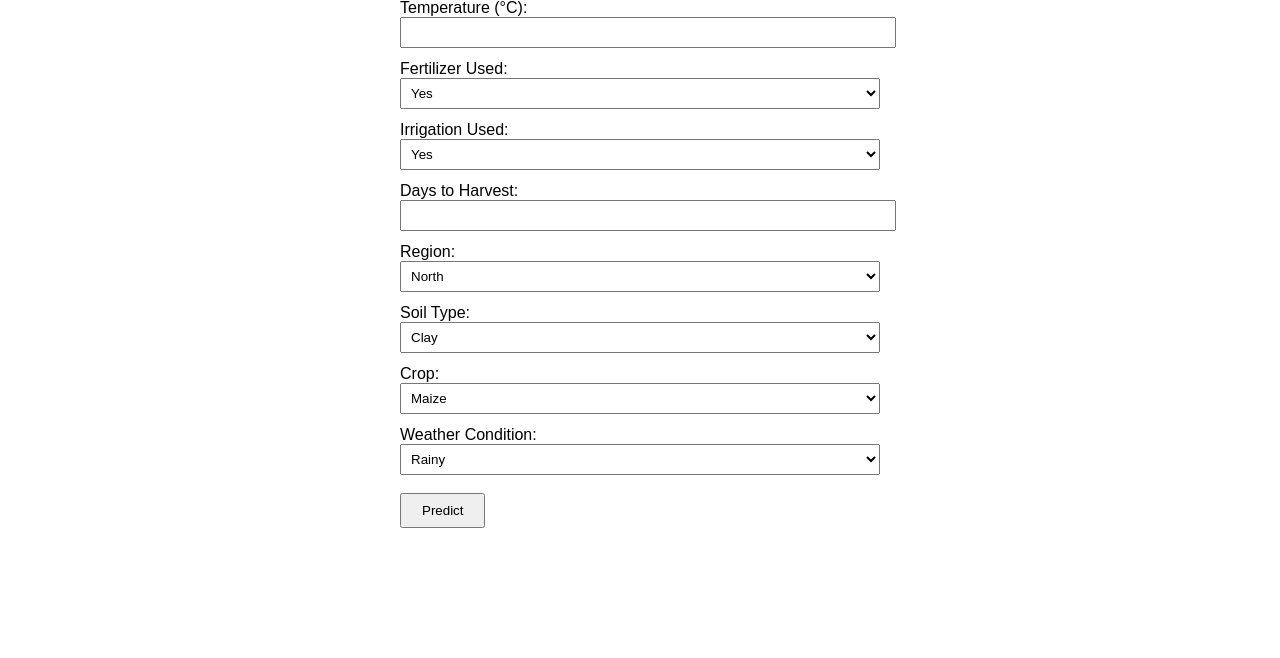
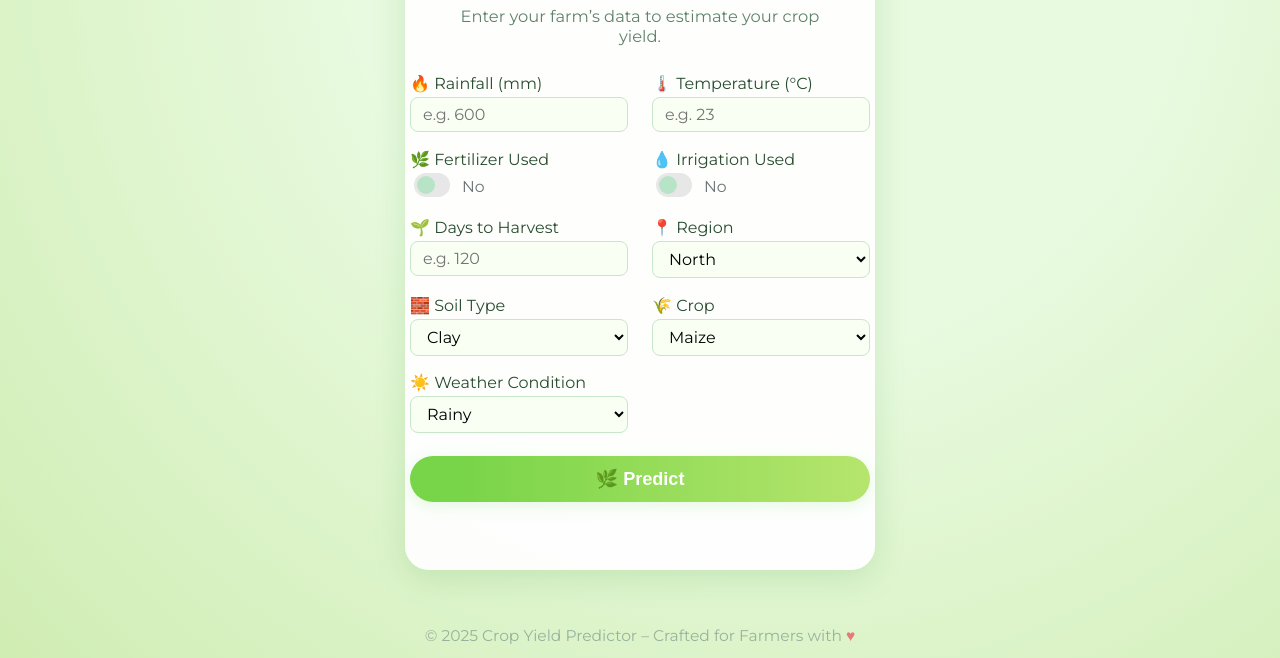
Before and after one commit to AletiAdarsh/Crop-Yeild_predictor, a plain HTML site: page index.html in a window 1280 px wide. Shown: the part 142-800 px from the top of the page. Drawn offline with Linux system fonts and the light colour scheme.

Commit message:
Update index.html

```diff
--- a/index.html
+++ b/index.html
@@ -3,46 +3,223 @@
 <head>
   <meta charset="UTF-8">
   <title>Crop Yield Predictor</title>
+  <meta name="viewport" content="width=device-width, initial-scale=1.0">
+  <link href="https://fonts.googleapis.com/css2?family=Montserrat:wght@600;400&display=swap" rel="stylesheet">
   <style>
-    body { font-family: sans-serif; max-width: 480px; margin: 2em auto; }
-    label { display: block; margin-top: 12px; }
-    select, input { width: 100%; padding: 6px; }
-    button { margin-top: 18px; padding: 8px 20px; }
-    #result { margin-top: 24px; font-weight: bold; }
+    body {
+      margin: 0;
+      min-height: 100vh;
+      background: radial-gradient(circle at 60% 10%, #e8fadf 40%, #d0edb3 100%);
+      font-family: 'Montserrat', sans-serif;
+      display: flex;
+      flex-direction: column;
+      justify-content: center;
+      align-items: center;
+    }
+    .card {
+      background: rgba(255,255,255,0.95);
+      border-radius: 24px;
+      box-shadow: 0 8px 32px 0 rgba(34, 139, 34, 0.15);
+      padding: 2.2rem 2.2rem 1.5rem 2.2rem;
+      max-width: 400px;
+      width: 100%;
+      margin: 48px 0 24px 0;
+      display: flex;
+      flex-direction: column;
+      align-items: center;
+    }
+    .card h2 {
+      margin-top: 0;
+      margin-bottom: 0.2em;
+      color: #24712b;
+      font-size: 2rem;
+      font-weight: 700;
+      display: flex;
+      align-items: center;
+      gap: 0.5em;
+    }
+    .card p {
+      color: #60826b;
+      margin-bottom: 1.7em;
+      font-size: 1.02em;
+      text-align: center;
+      font-weight: 400;
+    }
+    .input-grid {
+      display: grid;
+      grid-template-columns: 1fr 1fr;
+      gap: 1.1em 1.5em;
+      width: 100%;
+      margin-bottom: 1.4em;
+    }
+    .input-group {
+      display: flex;
+      flex-direction: column;
+      position: relative;
+    }
+    .input-group label {
+      font-size: 1em;
+      color: #294d2f;
+      font-weight: 500;
+      margin-bottom: 4px;
+      display: flex;
+      align-items: center;
+      gap: 0.4em;
+    }
+    .input-group input[type="number"], .input-group select {
+      border: 1.2px solid #c8e6c9;
+      border-radius: 8px;
+      padding: 7px 12px;
+      font-size: 1em;
+      font-family: inherit;
+      background: #f9fff3;
+      transition: border 0.2s;
+      outline: none;
+    }
+    .input-group input[type="number"]:focus, .input-group select:focus {
+      border: 1.5px solid #8bc34a;
+      background: #f6fff4;
+    }
+    /* Toggle Switch Styling */
+    .toggle {
+      display: flex;
+      align-items: center;
+      gap: 8px;
+    }
+    .switch {
+      position: relative;
+      display: inline-block;
+      width: 40px;
+      height: 24px;
+    }
+    .switch input {
+      opacity: 0;
+      width: 0;
+      height: 0;
+    }
+    .slider {
+      position: absolute;
+      cursor: pointer;
+      top: 0; left: 0; right: 0; bottom: 0;
+      background-color: #e7e7e7;
+      border-radius: 24px;
+      transition: background 0.2s;
+    }
+    .slider:before {
+      position: absolute;
+      content: "";
+      height: 18px;
+      width: 18px;
+      left: 3px;
+      bottom: 3px;
+      background-color: #b7e4c7;
+      border-radius: 50%;
+      transition: transform 0.2s, background 0.2s;
+    }
+    .switch input:checked + .slider {
+      background-color: #a5d6a7;
+    }
+    .switch input:checked + .slider:before {
+      transform: translateX(16px);
+      background: #43a047;
+    }
+    .toggle span {
+      min-width: 30px;
+      font-size: 0.98em;
+      color: #6a7475;
+      margin-left: 4px;
+    }
+    /* Predict button */
+    .predict-btn {
+      width: 100%;
+      background: linear-gradient(90deg, #78d448 10%, #b6e56d 100%);
+      color: #fff;
+      font-size: 1.13em;
+      font-weight: 700;
+      padding: 12px 0;
+      border: none;
+      border-radius: 999px;
+      cursor: pointer;
+      margin-top: 0.6em;
+      box-shadow: 0 4px 16px 0 #9fe18c3f;
+      transition: transform 0.1s, box-shadow 0.1s;
+      display: flex;
+      align-items: center;
+      justify-content: center;
+      gap: 0.6em;
+    }
+    .predict-btn:active {
+      transform: scale(0.98);
+      box-shadow: 0 1px 8px 0 #98d8843f;
+    }
+    #result {
+      margin-top: 22px;
+      font-size: 1.13em;
+      color: #25722e;
+      min-height: 1.2em;
+      text-align: center;
+    }
+    footer {
+      margin: 32px auto 10px auto;
+      color: #98b29d;
+      font-size: 0.97em;
+      text-align: center;
+    }
+    @media (max-width: 600px) {
+      .card { max-width: 99vw; padding: 1.2em 0.5em; }
+      .input-grid { grid-template-columns: 1fr; }
+      .predict-btn { font-size: 1em; padding: 11px 0; }
+    }
   </style>
 </head>
 <body>
-  <h2>🌾 Crop Yield Predictor</h2>
-  <form id="predict-form">
-    <label>Rainfall (mm):
-      <input type="number" step="any" name="Rainfall_mm" required>
+  <div class="card">
+    <h2>🌱 Crop Yield Predictor</h2>
+    <p>Enter your farm’s data to estimate your crop yield.</p>
+    <form id="predict-form" autocomplete="off">
+      <div class="input-grid">
+        <div class="input-group">
+          <label>🔥 Rainfall (mm)</label>
+          <input type="number" step="any" name="Rainfall_mm" placeholder="e.g. 600" required>
+        </div>
+        <div class="input-group">
+          <label>🌡️ Temperature (°C)</label>
+          <input type="number" step="any" name="Temperature_Celsius" placeholder="e.g. 23" required>
+        </div>
+        <div class="input-group">
+          <label>🌿 Fertilizer Used</label>
+          <div class="toggle">
+            <label class="switch">
+              <input type="checkbox" name="Fertilizer_Used">
+              <span class="slider"></span>
             </label>
-    <label>Temperature (°C):
-      <input type="number" step="any" name="Temperature_Celsius" required>
+            <span id="fertilizer_status">No</span>
+          </div>
+        </div>
+        <div class="input-group">
+          <label>💧 Irrigation Used</label>
+          <div class="toggle">
+            <label class="switch">
+              <input type="checkbox" name="Irrigation_Used">
+              <span class="slider"></span>
             </label>
-    <label>Fertilizer Used:
-      <select name="Fertilizer_Used" required>
-        <option value="1">Yes</option>
-        <option value="0">No</option>
-      </select>
-    </label>
-    <label>Irrigation Used:
-      <select name="Irrigation_Used" required>
-        <option value="1">Yes</option>
-        <option value="0">No</option>
-      </select>
-    </label>
-    <label>Days to Harvest:
-      <input type="number" step="1" name="Days_to_Harvest" required>
-    </label>
-    <label>Region:
+            <span id="irrigation_status">No</span>
+          </div>
+        </div>
+        <div class="input-group">
+          <label>🌱 Days to Harvest</label>
+          <input type="number" step="1" name="Days_to_Harvest" placeholder="e.g. 120" required>
+        </div>
+        <div class="input-group">
+          <label>📍 Region</label>
           <select name="Region" required>
             <option value="North">North</option>
             <option value="South">South</option>
             <option value="West">West</option>
           </select>
-    </label>
-    <label>Soil Type:
+        </div>
+        <div class="input-group">
+          <label>🧱 Soil Type</label>
           <select name="Soil_Type" required>
             <option value="Clay">Clay</option>
             <option value="Loam">Loam</option>
@@ -50,8 +227,9 @@
             <option value="Sandy">Sandy</option>
             <option value="Silt">Silt</option>
           </select>
-    </label>
-    <label>Crop:
+        </div>
+        <div class="input-group">
+          <label>🌾 Crop</label>
           <select name="Crop" required>
             <option value="Maize">Maize</option>
             <option value="Cotton">Cotton</option>
@@ -59,16 +237,22 @@
             <option value="Soybean">Soybean</option>
             <option value="Wheat">Wheat</option>
           </select>
-    </label>
-    <label>Weather Condition:
+        </div>
+        <div class="input-group">
+          <label>☀️ Weather Condition</label>
           <select name="Weather_Condition" required>
             <option value="Rainy">Rainy</option>
             <option value="Sunny">Sunny</option>
           </select>
-    </label>
-    <button type="submit">Predict</button>
+        </div>
+      </div>
+      <button type="submit" class="predict-btn">🌿 Predict</button>
+      <div id="result"></div>
     </form>
-  <div id="result"></div>
+  </div>
+  <footer>
+    © 2025 Crop Yield Predictor – Crafted for Farmers with <span style="color:#e67a7a;">♥</span>
+  </footer>
   <script>
     const API_URL = "https://multi-model-api.onrender.com/predict/crop";
     const regionFields = ["Region_North", "Region_South", "Region_West"];
@@ -76,6 +260,15 @@
     const cropFields = ["Crop_Cotton", "Crop_Maize", "Crop_Rice", "Crop_Soybean", "Crop_Wheat"];
     const weatherFields = ["Weather_Condition_Rainy", "Weather_Condition_Sunny"];
 
+    // Update toggle text
+    document.querySelector('input[name="Fertilizer_Used"]').addEventListener('change', function() {
+      document.getElementById('fertilizer_status').innerText = this.checked ? 'Yes' : 'No';
+    });
+    document.querySelector('input[name="Irrigation_Used"]').addEventListener('change', function() {
+      document.getElementById('irrigation_status').innerText = this.checked ? 'Yes' : 'No';
+    });
+
+    // Prediction logic
     const form = document.getElementById('predict-form');
     const resultDiv = document.getElementById('result');
 
@@ -83,32 +276,26 @@
       e.preventDefault();
       resultDiv.textContent = 'Predicting...';
 
-      // Grab values
-      const d = Object.fromEntries(new FormData(form).entries());
+      const fd = new FormData(form);
       let features = {};
 
-      // Numeric & boolean fields
-      features["Rainfall_mm"] = parseFloat(d.Rainfall_mm);
-      features["Temperature_Celsius"] = parseFloat(d.Temperature_Celsius);
-      features["Fertilizer_Used"] = Number(d.Fertilizer_Used);
-      features["Irrigation_Used"] = Number(d.Irrigation_Used);
-      features["Days_to_Harvest"] = parseInt(d.Days_to_Harvest);
+      features["Rainfall_mm"] = parseFloat(fd.get("Rainfall_mm"));
+      features["Temperature_Celsius"] = parseFloat(fd.get("Temperature_Celsius"));
+      features["Fertilizer_Used"] = fd.get("Fertilizer_Used") === "on" ? 1 : 0;
+      features["Irrigation_Used"] = fd.get("Irrigation_Used") === "on" ? 1 : 0;
+      features["Days_to_Harvest"] = parseInt(fd.get("Days_to_Harvest"));
 
-      // One-hot encode regions
       regionFields.forEach(f => features[f] = 0);
-      features[`Region_${d.Region}`] = 1;
+      features[`Region_${fd.get("Region")}`] = 1;
 
-      // One-hot encode soils
       soilFields.forEach(f => features[f] = 0);
-      features[`Soil_Type_${d.Soil_Type}`] = 1;
+      features[`Soil_Type_${fd.get("Soil_Type")}`] = 1;
 
-      // One-hot encode crop
       cropFields.forEach(f => features[f] = 0);
-      features[`Crop_${d.Crop}`] = 1;
+      features[`Crop_${fd.get("Crop")}`] = 1;
 
-      // One-hot encode weather
       weatherFields.forEach(f => features[f] = 0);
-      features[`Weather_Condition_${d.Weather_Condition}`] = 1;
+      features[`Weather_Condition_${fd.get("Weather_Condition")}`] = 1;
 
       try {
         const res = await fetch(API_URL, {
```
Lines whose indentation alone changed are shown as unchanged.
